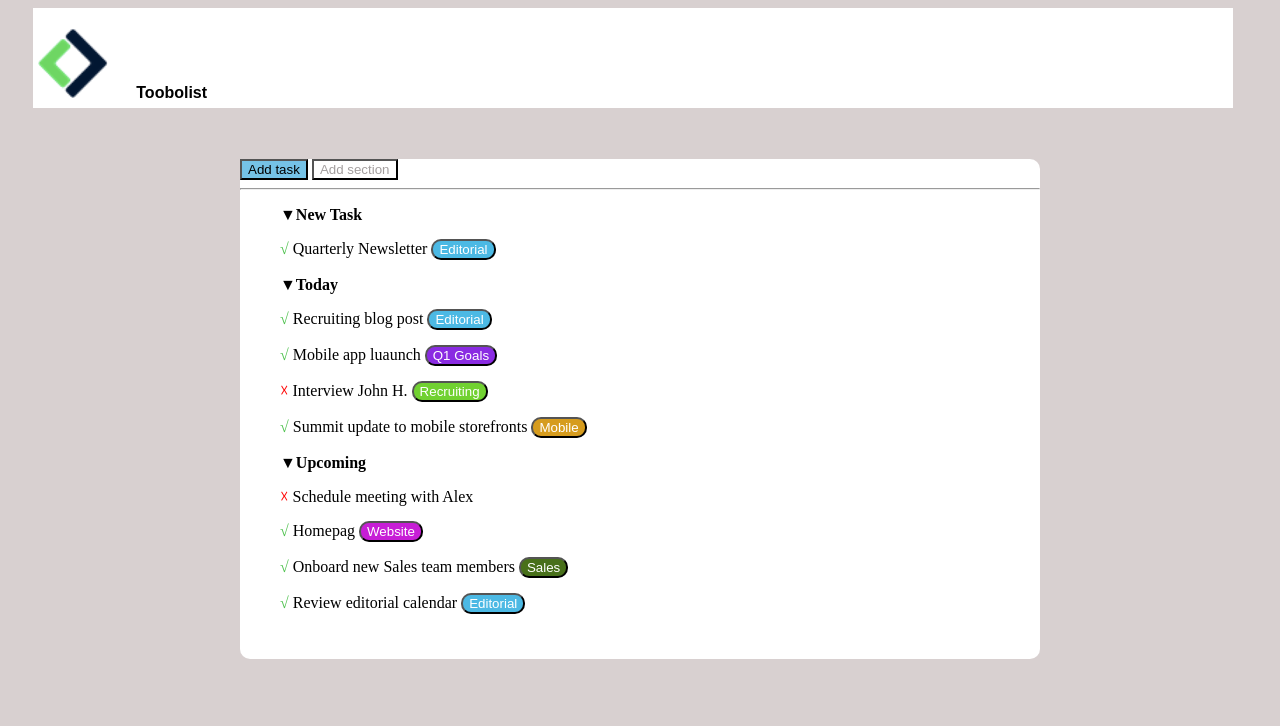
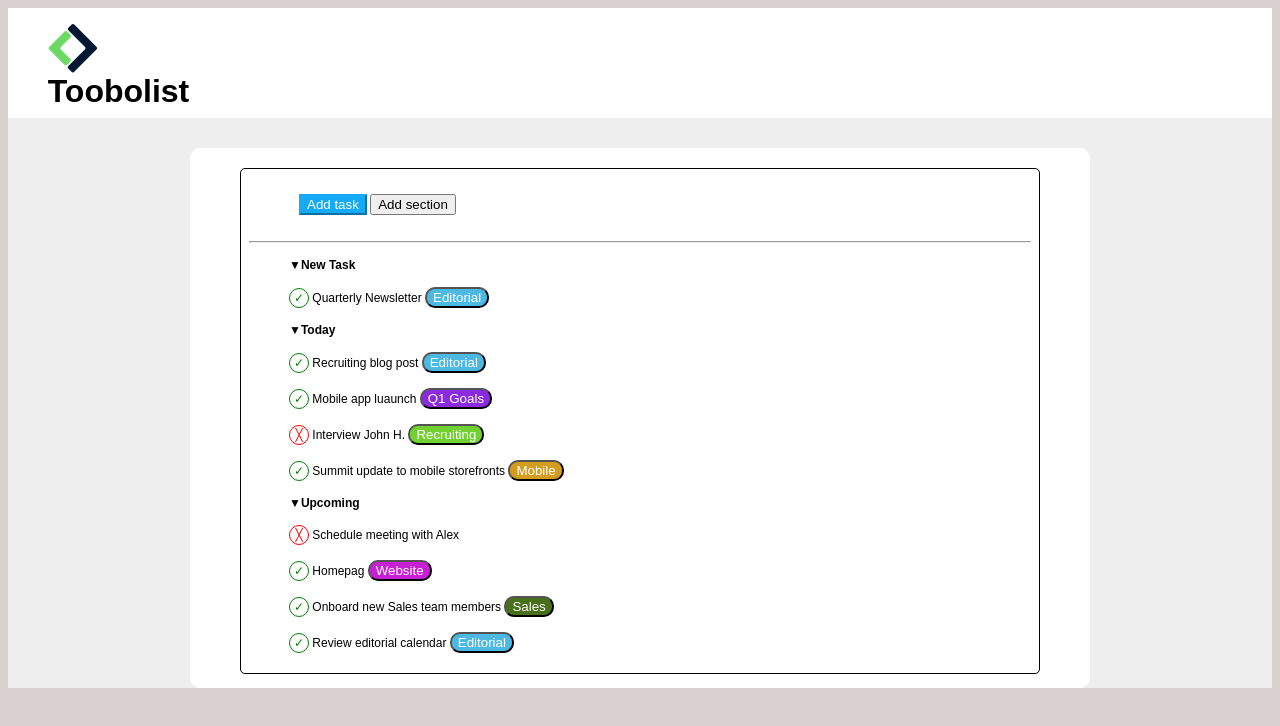
Before and after one commit to solangeguzman/html-css-toboolist, a plain HTML site: page index.html in a window 1280 px wide. Drawn offline with Linux system fonts and the light colour scheme.

Commit message:
creata struttura base

```diff
--- a/CSS/style.css
+++ b/CSS/style.css
@@ -1,6 +1,12 @@
 html{
     background-color: rgb(216, 208, 208);
 
+}
+
+
+body {
+    background-color: #eee;
+    font-family: Arial, Helvetica, sans-serif;
 }
 
 .container{
@@ -9,51 +15,66 @@ html{
     border:1px black;
     margin-left: 2%;
     margin-bottom: 4%;
-    background-color: white;
+}
+
+header{
+    height: 80px;
+    padding: 15px;
+    background: #fff;
+    margin-bottom: 30px;
 }
 
 #logo{
-        height: 90 ;
-        width: 70px;
-        margin-top: 20px;
-        margin-left: 5px;
-
+        vertical-align: middle;
     }
 
-.logo-text{
+.logo-text {
 
-    line-height: 80px;
-    font-family: sans-serif;
-    text-align: right;
-    display: inline-flex;
-    margin-left: 2%;
-    margin-top: 0%;
+    font-size: 32px;
+    vertical-align: middle;
+    font-weight: bold;
+    margin-right: auto;
+
+}
+
+nav, .container2 {
+
+    padding: 20px 50px;
 }
 
 .container2{
     width: 800px;
     height: 500px;
     border:1px black;
+
     margin: auto ;
     background-color: white;
     border-radius: 10px 10px 10px 10px;
 }
 
+
+
 #tasto1{
     margin-top: 10px 20px;
+    background: #14aaf5;
+    color: #fff;
+    border-color: #14aaf5;
 }
 
 #buttonmargin{
+    border-radius: 5px;
+    padding: 5px 8px;
+    font-size: 12px;
+    border-width: 1px;
+    border-style: solid;
 
-    border-radius: 10px 10px 10px 10px;
 }
 
-#tasto1{
-    background-color: rgb(117, 194, 230);
 }
 #tasto2{
-     background-color: white;
-     color:rgb(163, 158, 158)
+    background: #fff;
+    color: #c4cbd0;
+    border-color: #c4cbd0;
     }
 
 .hr{
@@ -112,12 +133,30 @@ li{
 
 }
 
-.croce{
-color: red;
+
+
+.check {
+    color: green;
+    border-color: green;
 }
 
-.radic{
-color: rgb(80, 194, 80);
-border-radius: 10%;
-border-color: red;
+.cross {
+    color: red;
+    border-color: red;
 }
+
+.cross::before {
+    content:"\2573";
+    border-radius: 10px 10px 10px 10px black solid;
+}
+.dot-list {
+    display: inline-block;
+    border-width: 1px;
+    border-style: solid;
+    border-radius: 50%;
+    width: 18px;
+    height: 18px;
+    line-height: 18px;
+    text-align: center;
+    font-size: 12px;
+}
--- a/index.html
+++ b/index.html
@@ -12,43 +12,45 @@
 </head>
 <body>
     <header>
-     <div class="container">
-        <img id="logo" src="./img/Logo.png" alt=""/>
-        <div class="logo-text"><strong>Toobolist</strong></div>
-    </div>
+       <div class="container">
+        <img id="logo" src="./img/Logo.png" alt="logo toboolist"/>
+        <div class="logo-text">Toobolist</div>
+       </div>
     </header>
 
     <main>
       <div class="container2">
         <div id="buttonmargin">
-        <button type="button" id="tasto1">Add task</button>
-        <button type="button" id="tasto2">Add section</button>
-        </div>
+          <nav>
+            <button type="button" id="tasto1">Add task</button>
+            <button type="button" id="tasto2">Add section</button>
+          </nav>
+
 
         <hr>
         <!-- inizio lista -->
 
         <ul>
             <li><strong>&#9660;New Task</strong></li>
-            <li><span class="radic">&radic;</span> Quarterly Newsletter <button type="button" id="editorial"> Editorial</button></li>
+            <li><span class="dot-list check">&check;</span> Quarterly Newsletter <button type="button" id="editorial"> Editorial</button></li>
 
         </ul>
 
         <ul>
            <li><strong>&#9660;Today</strong></li>
-           <li><span class="radic">&radic;</span> Recruiting blog post <button type="button" id="editorial"> Editorial</button></li>
-           <li><span class="radic">&radic;</span> Mobile app luaunch <button type="button" id="goals"> Q1 Goals</button></li>
-           <li><span class="croce">&#9747;</span> Interview John H. <button type="button" id="recruiting"> Recruiting</button></li>
-           <li><span class="radic">&radic;</span> Summit update to mobile storefronts <button type="button" id="mobile"> Mobile</button></li>
+           <li><span class="dot-list check">&check;</span> Recruiting blog post <button type="button" id="editorial"> Editorial</button></li>
+           <li><span class="dot-list check">&check;</span> Mobile app luaunch <button type="button" id="goals"> Q1 Goals</button></li>
+           <li><span class="dot-list cross"></span> Interview John H. <button type="button" id="recruiting"> Recruiting</button></li>
+           <li><span class="dot-list check">&check;</span> Summit update to mobile storefronts <button type="button" id="mobile"> Mobile</button></li>
 
         </ul>
 
          <ul>
            <li><strong>&#9660;Upcoming</strong></li>
-           <li><span class="croce">&#9747;</span> Schedule meeting with Alex</li>
-           <li><span class="radic">&radic;</span> Homepag <button type="button" id="website"> Website</button></li>
-           <li><span class="radic">&radic;</span> Onboard new Sales team members <button type="button" id="sales"> Sales</button></li>
-           <li><span class="radic">&radic;</span> Review editorial calendar <button type="button" id="editorial"> Editorial</button></li>
+           <li><span class="dot-list cross"></span> Schedule meeting with Alex</li>
+           <li><span class="dot-list check">&check;</span> Homepag <button type="button" id="website"> Website</button></li>
+           <li><span class="dot-list check">&check;</span> Onboard new Sales team members <button type="button" id="sales"> Sales</button></li>
+           <li><span class="dot-list check">&check;</span> Review editorial calendar <button type="button" id="editorial"> Editorial</button></li>
 
         </ul>
 
```
